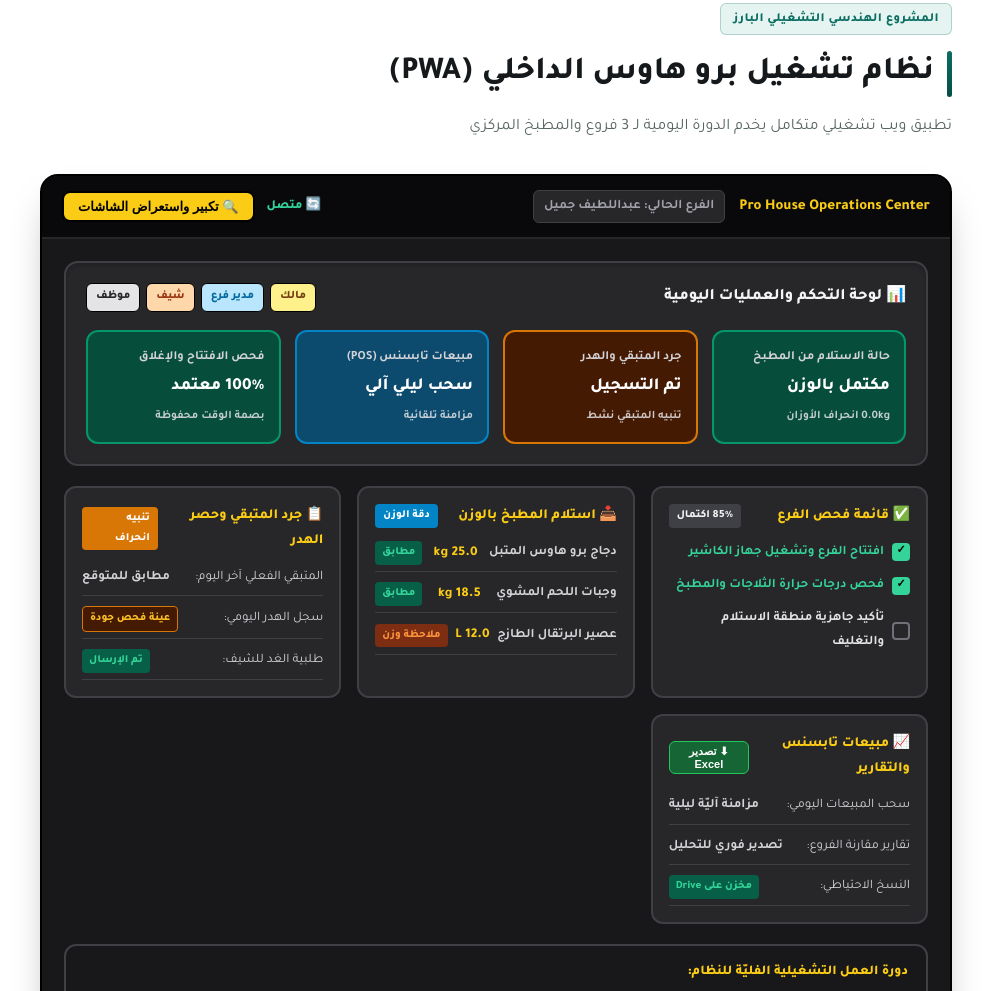
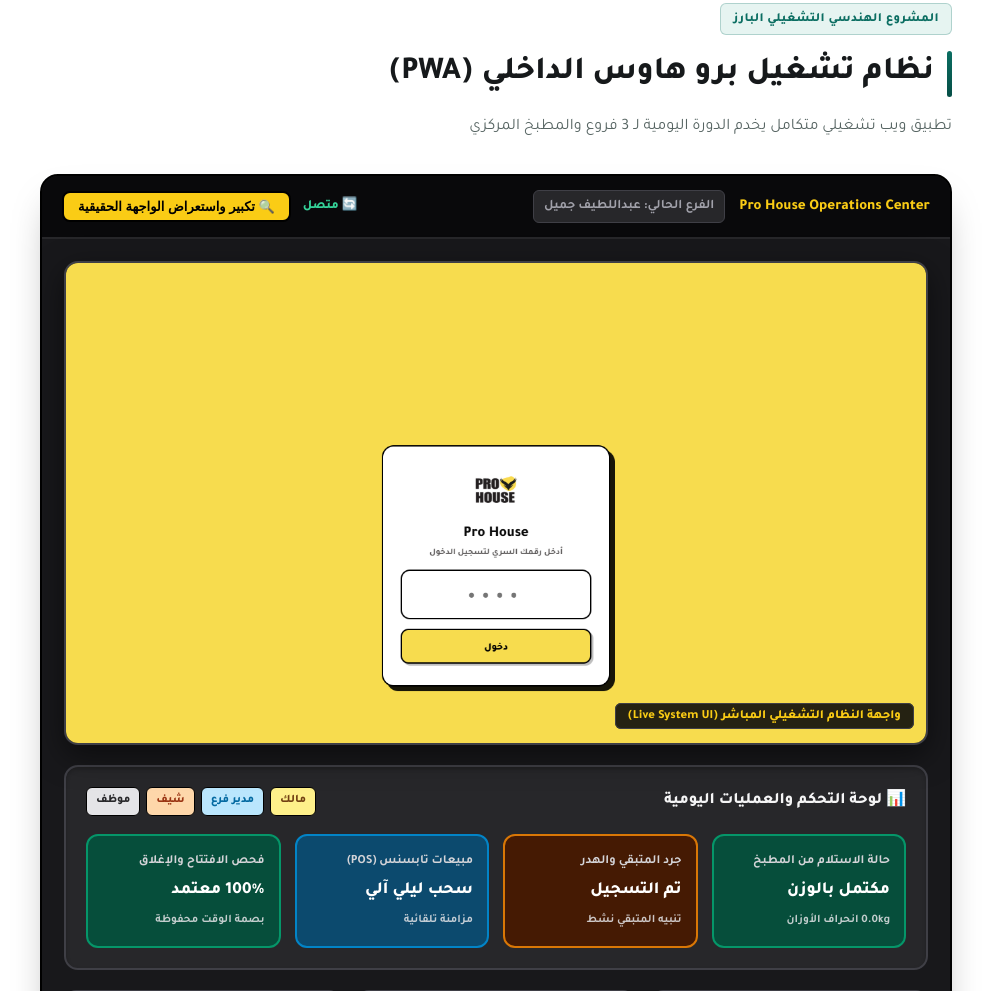
Before and after one commit to hasanoyounalsoud-stack/hasanoyounalsoud, a plain HTML site: page index.html in a window 1280 px wide. Shown: the part 1749-2740 px from the top of the page, without its empty margins (144-1135 px from the left). Drawn offline with Linux system fonts and the light colour scheme.

Commit message:
Integrate real captured screenshot of live Pro House system into visual case study

```diff
--- a/css/style.css
+++ b/css/style.css
@@ -319,6 +319,39 @@ a { color: inherit; }
 .ph-expand-btn:hover { background: #eab308; transform: translateY(-1px); }
 
 .ph-sys-body { padding: 22px; display: grid; gap: 20px; }
+
+.ph-real-screenshot-hero {
+  position: relative;
+  border-radius: 14px;
+  overflow: hidden;
+  border: 2px solid #3f3f46;
+  background: #000;
+  box-shadow: 0 10px 30px rgba(0, 0, 0, .5);
+}
+
+.ph-real-img {
+  width: 100%;
+  max-height: 480px;
+  object-fit: cover;
+  object-position: center top;
+  display: block;
+}
+
+.ph-real-img-overlay {
+  position: absolute; bottom: 12px; inset-inline-start: 12px;
+}
+
+.ph-real-tag {
+  background: rgba(9, 9, 11, 0.88);
+  color: #facc15;
+  backdrop-filter: blur(8px);
+  -webkit-backdrop-filter: blur(8px);
+  padding: 6px 12px;
+  border-radius: 6px;
+  font-size: 12.5px;
+  font-weight: 800;
+  border: 1px solid #3f3f46;
+}
 
 .ph-main-panel {
   background: #27272a; border: 2px solid #3f3f46; border-radius: 14px;
--- a/index.html
+++ b/index.html
@@ -193,7 +193,7 @@
         </p>
       </div>
 
-      <!-- ===== PRO HOUSE SYSTEM REAL UI SHOWCASE (FULL-WIDTH SYSTEM MAP) ===== -->
+      <!-- ===== PRO HOUSE SYSTEM REAL UI SHOWCASE (FULL-WIDTH VISUAL CASE STUDY) ===== -->
       <div class="prohouse-system-showcase reveal" id="prohouseSystemShowcase">
         <div class="ph-sys-bar">
           <div class="ph-sys-left">
@@ -202,11 +202,18 @@
           </div>
           <div class="ph-sys-right">
             <span class="ph-sys-sync" data-ar="🔄 متصل" data-en="🔄 Connected">🔄 متصل</span>
-            <button class="ph-expand-btn" id="expandSystemModalBtn" data-ar="🔍 تكبير واستعراض الشاشات" data-en="🔍 Expand & Inspect UI">🔍 تكبير واستعراض الشاشات</button>
+            <button class="ph-expand-btn" id="expandSystemModalBtn" data-ar="🔍 تكبير واستعراض الواجهة الحقيقية" data-en="🔍 Expand Real UI">🔍 تكبير واستعراض الواجهة الحقيقية</button>
           </div>
         </div>
 
         <div class="ph-sys-body">
+          <!-- MAIN REAL SCREENSHOT HERO -->
+          <div class="ph-real-screenshot-hero">
+            <img src="assets/images/prohouse/01-login-screen.png" alt="Pro House Operations Center Real Login Kiosk & System UI" class="ph-real-img" id="phMainRealImg" />
+            <div class="ph-real-img-overlay">
+              <span class="ph-real-tag" data-ar="واجهة النظام التشغيلي المباشر (Live System UI)" data-en="Live System UI Screenshot">واجهة النظام التشغيلي المباشر (Live System UI)</span>
+            </div>
+          </div>
           <!-- MAIN DASHBOARD CENTER -->
           <div class="ph-main-panel">
             <div class="ph-panel-head">
```
Also changed, not shown: assets/images/prohouse/01-login-screen.png (added), assets/images/prohouse/02-main-dashboard.png (added), assets/images/prohouse/03-checklist-view.png (added), assets/images/prohouse/04-receiving-view.png (added), assets/images/prohouse/05-remaining-view.png (added), assets/images/prohouse/06-reports-view.png (added), assets/images/prohouse/main-dashboard.png (added), assets/images/prohouse/prohouse-live-dashboard.png (added).
